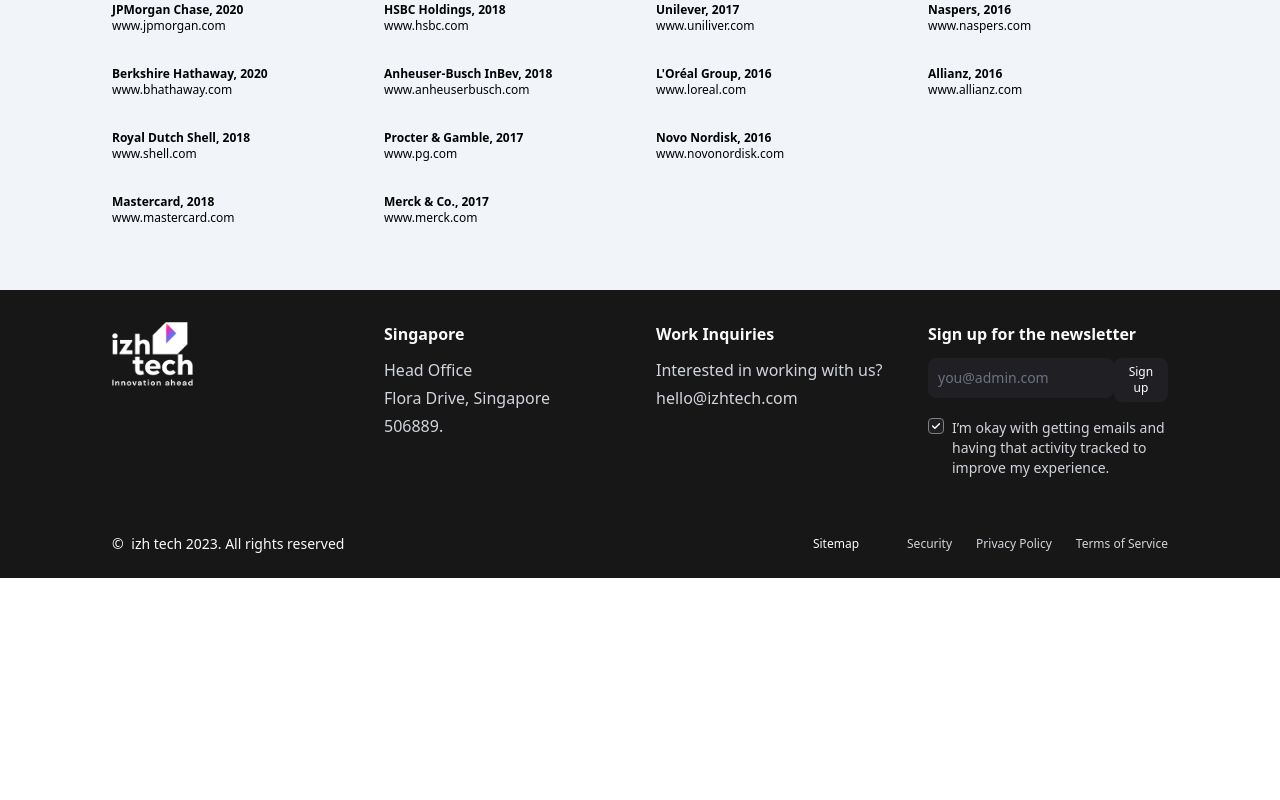
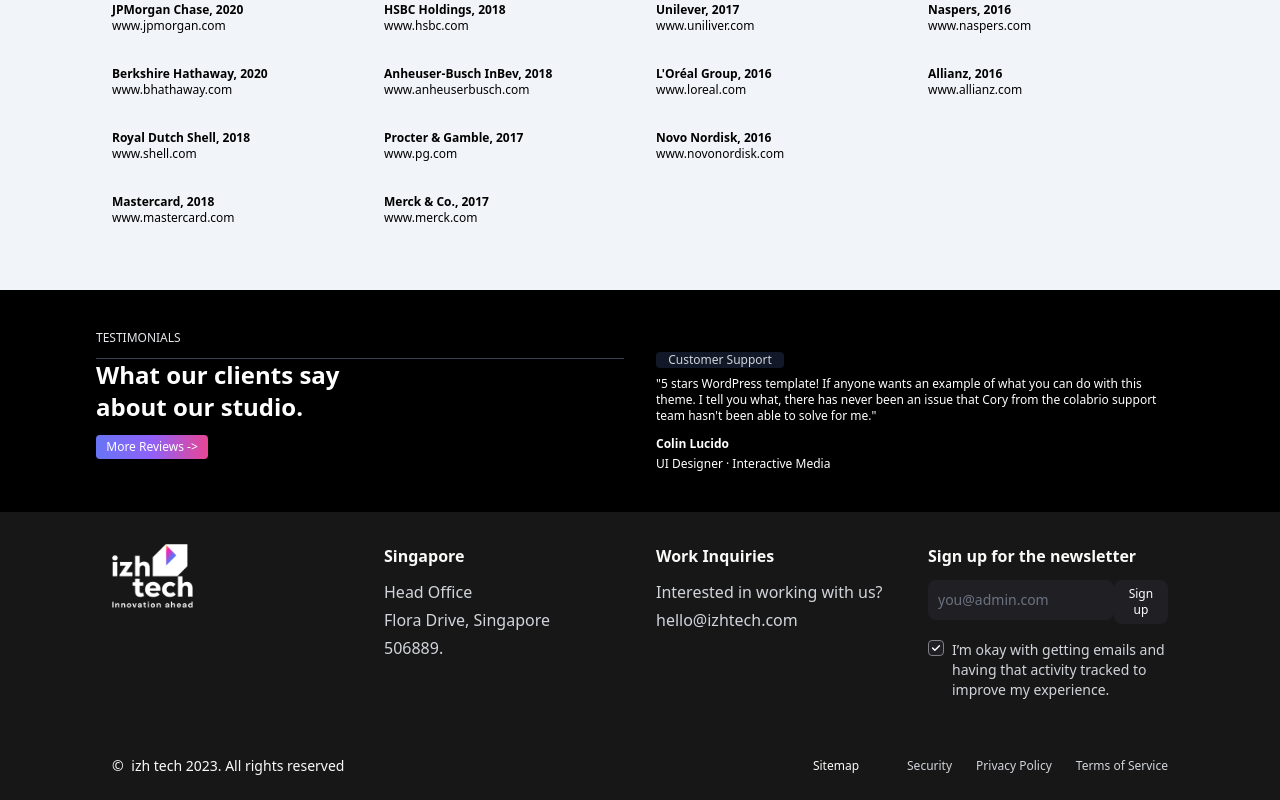
Before and after one commit to RexKnar/izhtech-react-latest, a React (Vite) app: page /about in a window 1280 px wide. Shown: the part 1324-2124 px from the top of the page. Before the commit the page ends 1902 px from the top, so only its background shows below. Built offline with nearby package versions, Linux system fonts and the light colour scheme.

Commit message:
Testimonials section completed

```diff
--- /dev/null
+++ b/src/pages/about/components/Testimonials.tsx
@@ -0,0 +1,29 @@
+export default function Testimonials() {
+    return (
+        <section className="flex flex-col px-4 py-10 text-black bg-black lg:gap-8 sm:flex-row sm:gap-20 lg:px-24">
+            <div className="w-full sm:w-1/2">
+                <h1 className="text-xs text-gray-200">TESTIMONIALS</h1>
+                <h1 className="mt-3 text-2xl font-bold text-white border-t border-t-gray-700">
+                    What our clients say
+                    <br /> about our studio.
+                </h1>
+                <button className="h-6 mt-3 text-xs text-white rounded w-28 bg-gradient-to-r from-indigo-500 via-purple-500 to-pink-500 rounded-2l">
+                    More Reviews <span>{'->'}</span>
+                </button>
+            </div>
+            <div className="w-full mt-4 sm:w-1/2">
+                <button className="w-32 mb-2 text-xs font-normal text-gray-300 bg-gray-900 rounded focus:outline-none">
+                    Customer Support
+                </button>
+                <p className="text-xs text-white">
+                    "5 stars WordPress template! If anyone wants an example of what you can
+                    do with this theme. I tell you what, there has never been an
+                    issue that Cory from the colabrio support team hasn't been able
+                    to solve for me."
+                </p>
+                <h1 className="mt-3 mb-1 text-xs font-bold text-white">Colin Lucido</h1>
+                <h1 className="text-xs text-white">UI Designer · Interactive Media</h1>
+            </div>
+        </section>
+    );
+}
--- a/src/pages/about/index.tsx
+++ b/src/pages/about/index.tsx
@@ -2,6 +2,7 @@
 import Banner from "./components/Banner";
 import Capabilities from "./components/Capabilities";
 import Ourclients from "./components/Ourclients";
+import Testimonials from "./components/Testimonials";
 export  default function About(){
 
     return (
@@ -10,6 +11,7 @@
        <Banner />
        <Capabilities/>
        <Ourclients/>
+       <Testimonials/>
        </>
     )
 }
```
